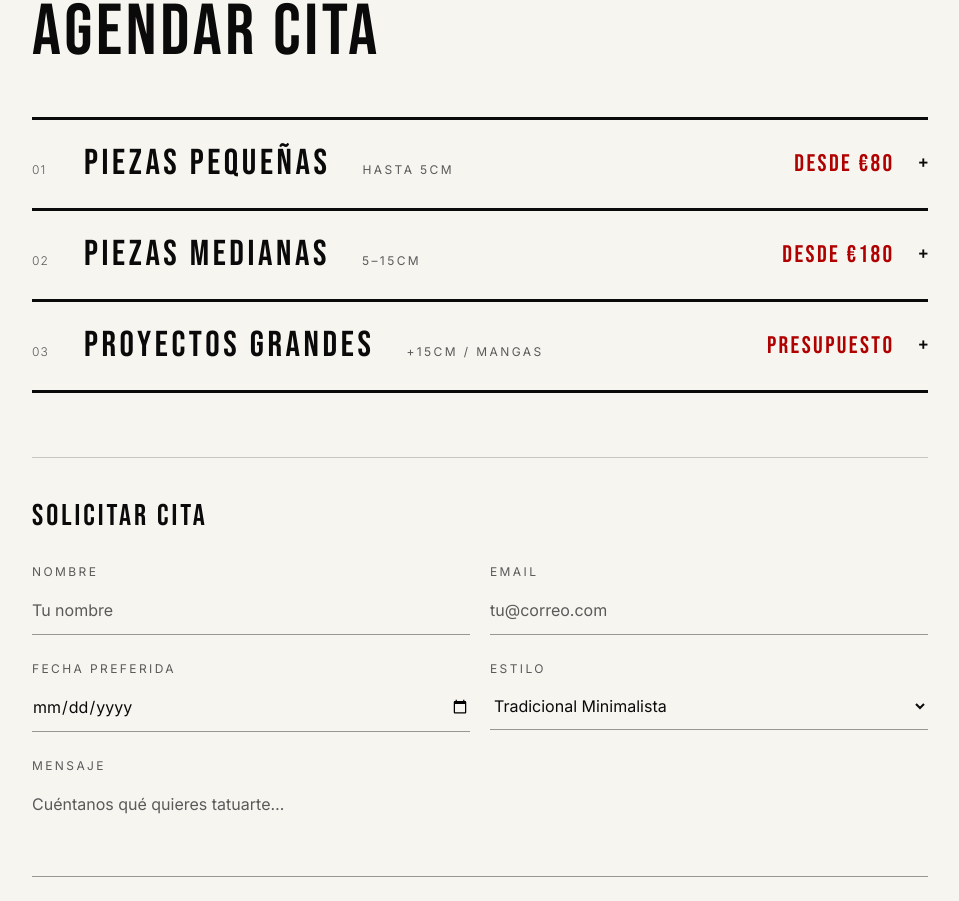
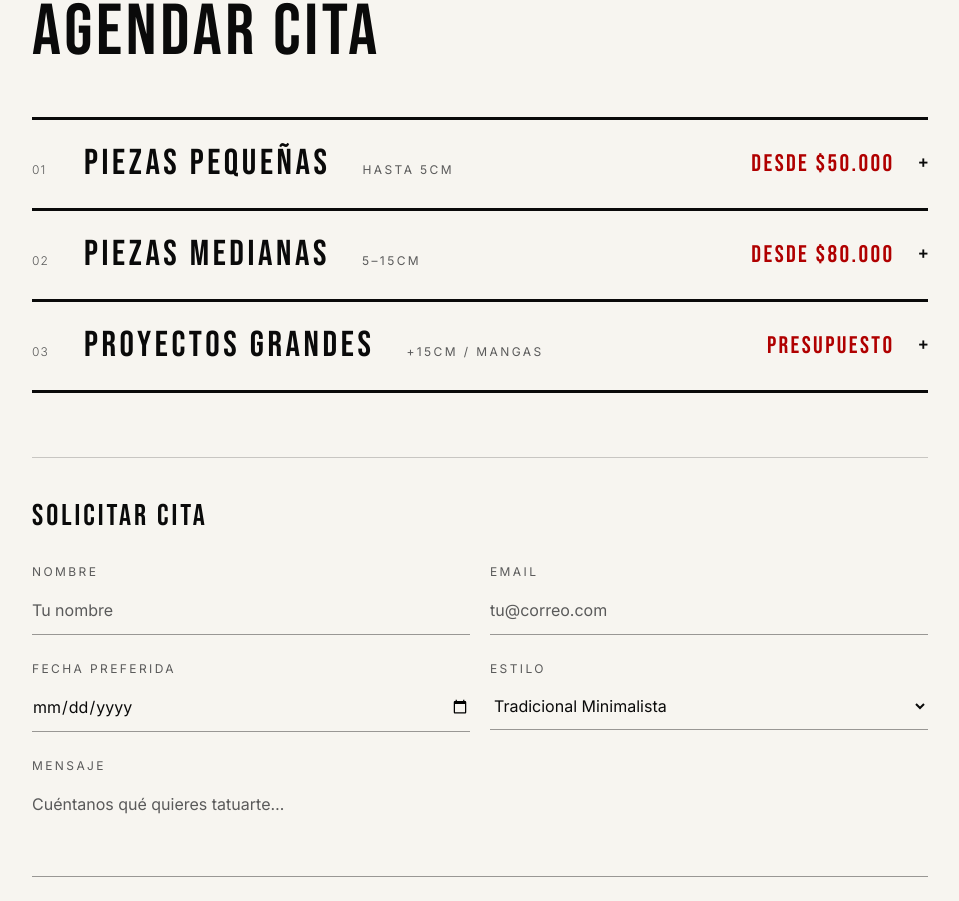
Before and after one commit to keine-byte/Tattoo-page, a React (Vite) app: page / in a window 1280 px wide. Shown: the part 7551-8452 px from the top of the page, without its empty margins (160-1119 px from the left). Built offline with nearby package versions, Linux system fonts and the light colour scheme; the HTML template or start-up script is replaced by a standard one.

Commit message:
Cambia precios a pesos colombianos

```diff
--- a/src/components/Booking.jsx
+++ b/src/components/Booking.jsx
@@ -5,14 +5,14 @@ const BOOKING_ITEMS = [
     id: 0,
     title: 'PIEZAS PEQUEÑAS',
     size: 'hasta 5cm',
-    price: 'desde €80',
+    price: 'desde $50.000',
     detail: 'Ideal para primeras piezas o detalles precisos. Incluye consulta previa, diseño personalizado y una sesión de retoque.',
   },
   {
     id: 1,
     title: 'PIEZAS MEDIANAS',
     size: '5–15cm',
-    price: 'desde €180',
+    price: 'desde $80.000',
     detail: 'El rango donde el arte se despliega. Diseño exclusivo adaptado a tu anatomía. Tiempo estimado: 2–4 horas.',
   },
   {
```
